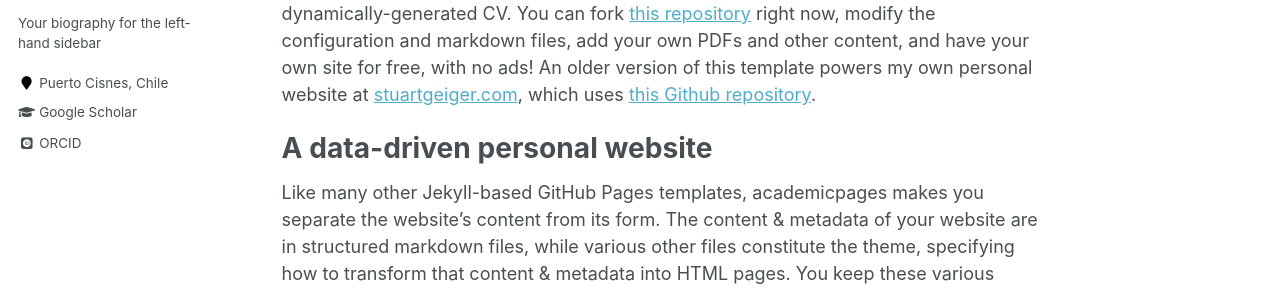
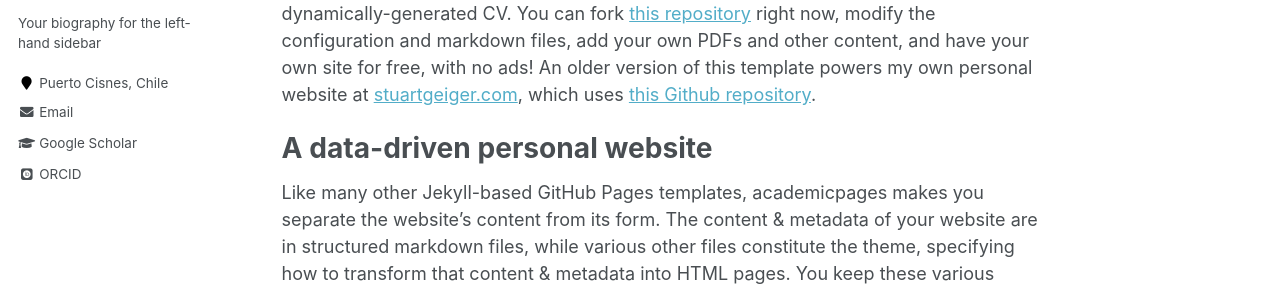
Before and after one commit to AdBahamonde/AdBahamonde.github.io, a Jekyll site: the page built from _pages/about.md, in a window 1280 px wide. Shown: the part 322-613 px from the top of the page. Built offline with Jekyll 4.4.1, drawn with Linux system fonts in a browser that asks for light colours; some web fonts are replaced.

Commit message:
Update _config.yml

```diff
--- a/_config.yml
+++ b/_config.yml
@@ -29,7 +29,7 @@ comments:
   facebook:
     appid                :
     num_posts            : # 5 (default)
-    colorscheme          : # "light" (default), "dark"
+    colorscheme          : "dark"
 staticman:
   allowedFields          : ['name', 'email', 'url', 'message']
   branch                 : "gh-pages" # "master", "gh-pages"
@@ -87,7 +87,7 @@ author:
   employer         :
   pubmed           :
   googlescholar    : "https://scholar.google.com/citations?hl=en&user=U4Rkxn8AAAAJ"
-  email            :
+  email            : "adbahamonde@udec.cl"
   researchgate     :  # example: "https://www.researchgate.net/profile/yourprofile"
   uri              :
   bitbucket        :
```
